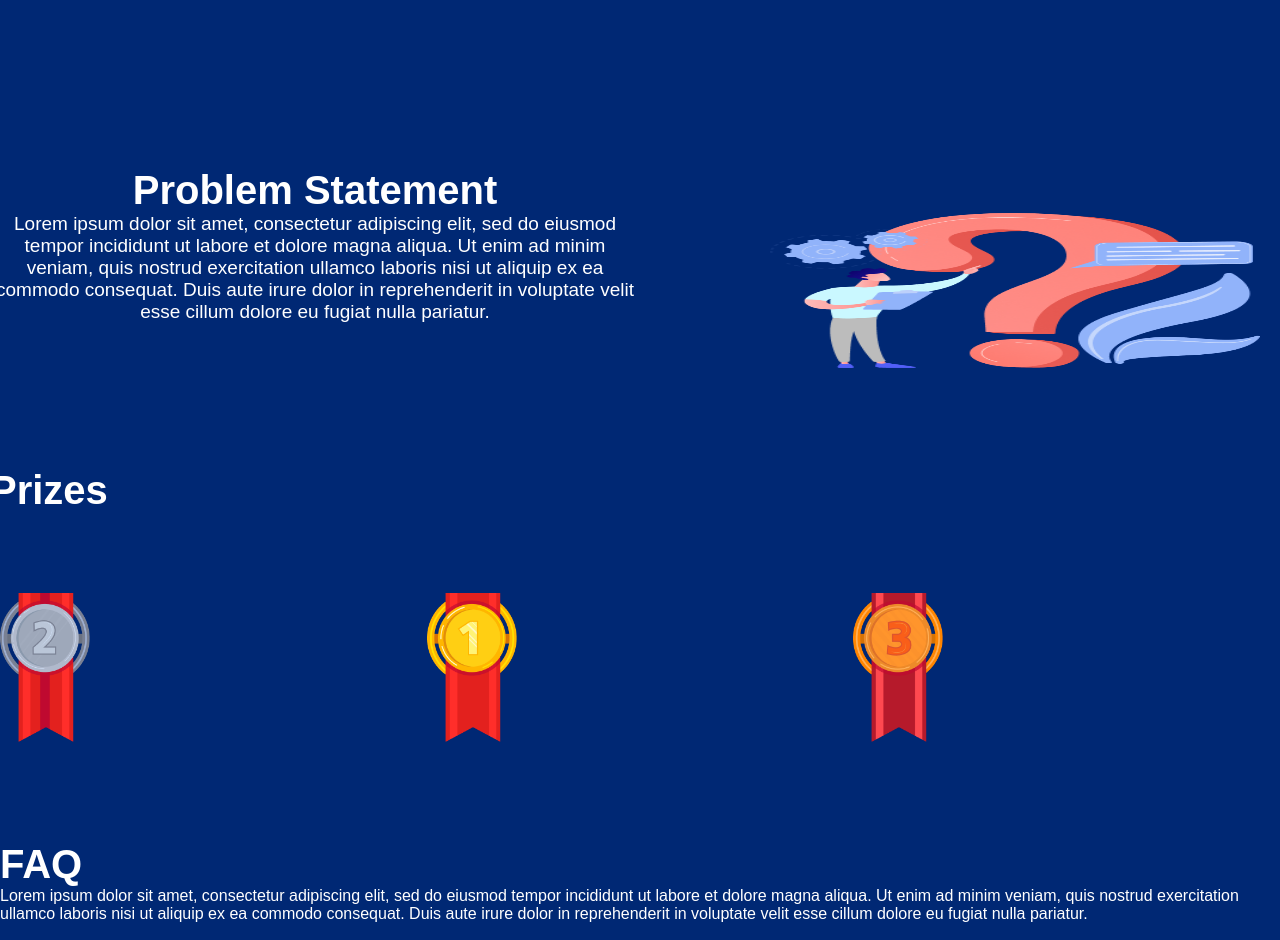
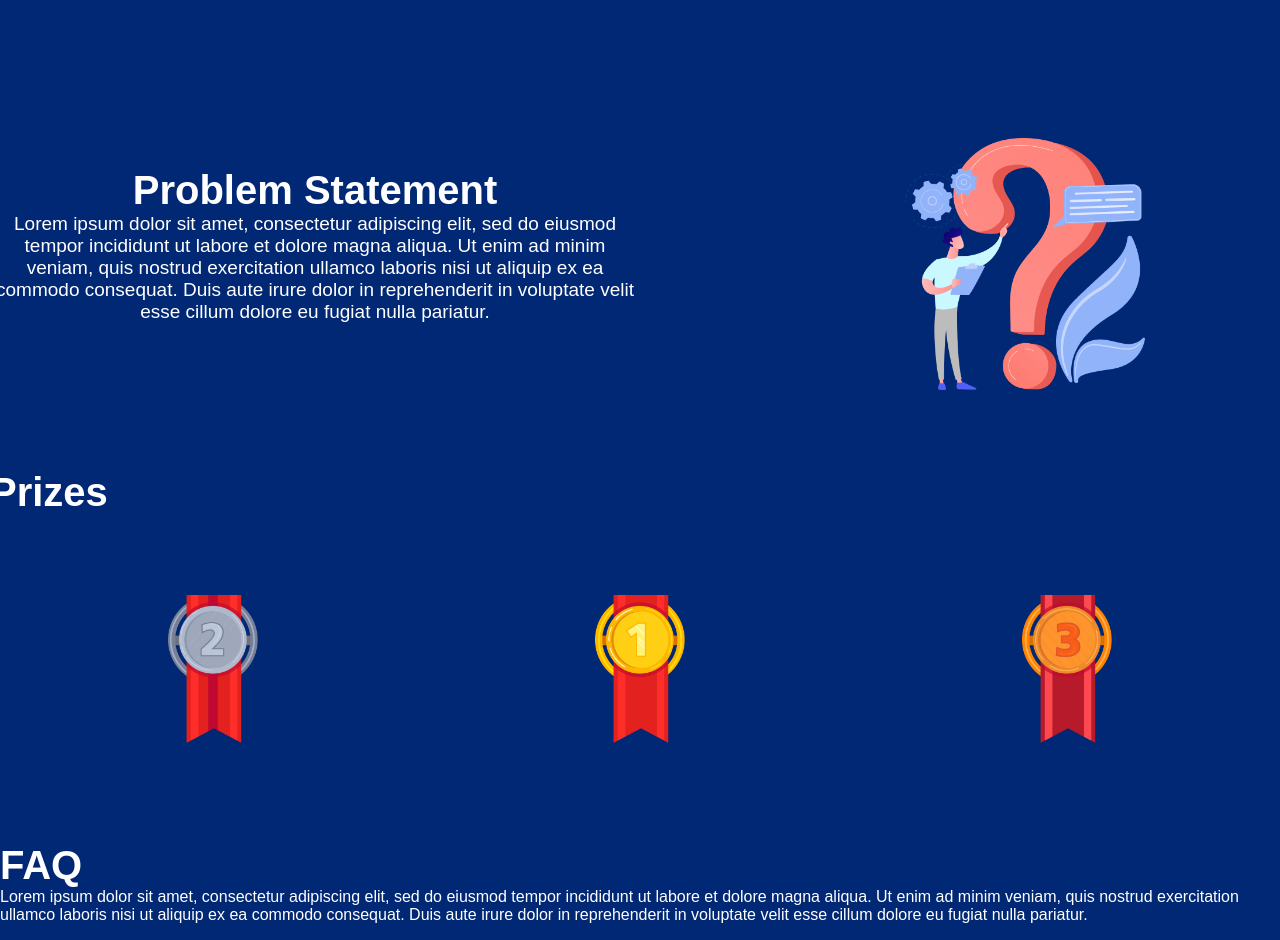
Before and after one commit to rindishkrishna/technopreneur, a React (Create React App) app: page /hackathon in a window 1280 px wide. Shown: the part 620-1560 px from the top of the page. Built offline with nearby package versions, Linux system fonts and the light colour scheme.

Commit message:
fix bugs

```diff
--- a/src/Components/HackathonPage/Prizes/Prizes.css
+++ b/src/Components/HackathonPage/Prizes/Prizes.css
@@ -11,6 +11,7 @@
 
 .prize-img {
   width: 90px;
+  margin: auto;
 }
 
 .offset {
--- a/src/Components/HackathonPage/ProblemStatement/Problemstatement.css
+++ b/src/Components/HackathonPage/ProblemStatement/Problemstatement.css
@@ -39,10 +39,9 @@
 }
 
 .problem-img {
-    padding: 20px;
     padding-left: 130px;
-    padding-top: 75px;
-    height: 250px;
+    margin: auto;
+    width: 370px;
 }
 
 @media (max-width: 600px) {
```
